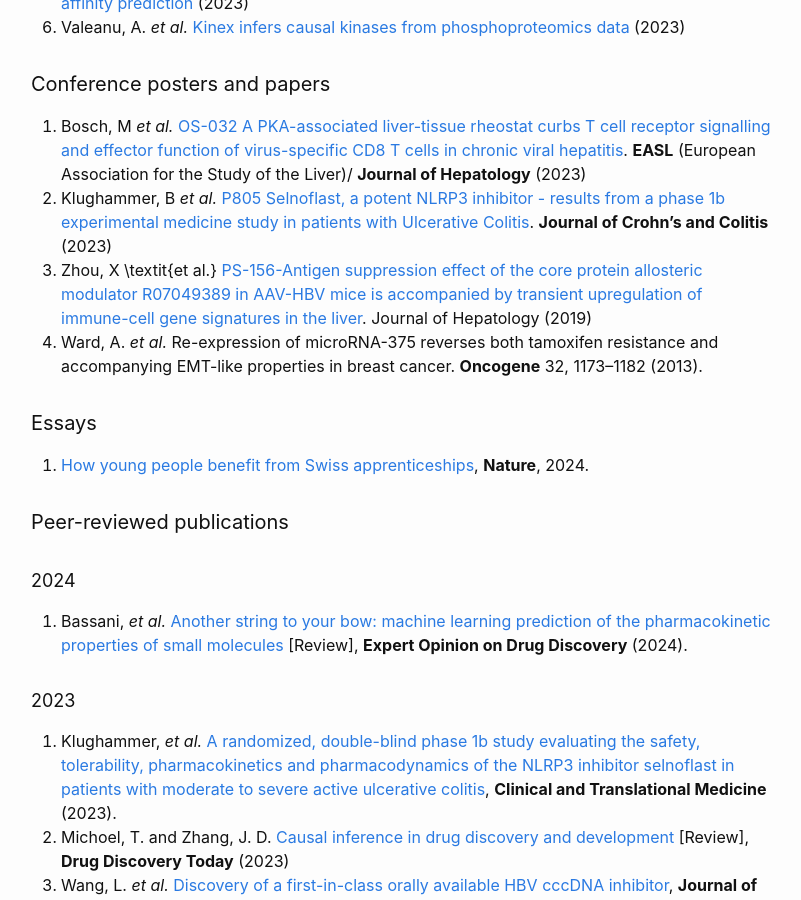
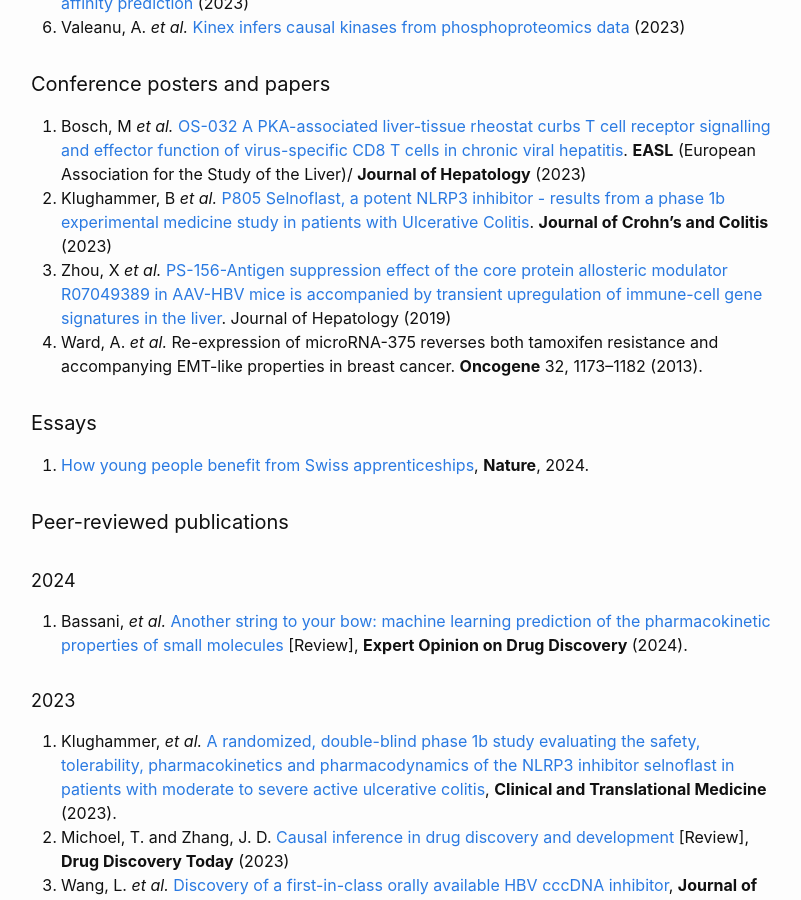
Before and after one commit to Accio/accio.github.io, a Jekyll site: the page built from _pages/publications.md, in a window 1280 px wide and 900 px high, scrolled down 764 px. Shown: the whole window, without its empty margins (239-1040 px from the left). Built offline with Jekyll 4.4.1, drawn with Linux system fonts in a browser that asks for light colours.

Commit message:
textit replaced with **

```diff
--- a/_pages/publications.md
+++ b/_pages/publications.md
@@ -39,7 +39,7 @@
 
 1. Bosch, M *et al.* [OS-032 A PKA-associated liver-tissue rheostat curbs T cell receptor signalling and effector function of virus-specific CD8 T cells in chronic viral hepatitis](https://www.easlcongress.eu/wp-content/uploads/2023/06/EASL_2023_Congress_Abstracts_version5_20June_compressed.pdf). **EASL** (European Association for the Study of the Liver)/ **Journal of Hepatology** (2023)
 2. Klughammer, B *et al.* [P805 Selnoflast, a potent NLRP3 inhibitor - results from a phase 1b experimental medicine study in patients with Ulcerative Colitis](https://academic.oup.com/ecco-jcc/article/17/Supplement_1/i938/7010202). **Journal of Crohn's and Colitis** (2023)
-3. Zhou, X \textit{et al.} [PS-156-Antigen suppression effect of the core protein allosteric modulator R07049389 in AAV-HBV mice is accompanied by transient upregulation of immune-cell gene signatures in the liver](https://doi.org/10.1016/S0618-8278\(19\)30174-4). Journal of Hepatology (2019)
+3. Zhou, X *et al.* [PS-156-Antigen suppression effect of the core protein allosteric modulator R07049389 in AAV-HBV mice is accompanied by transient upregulation of immune-cell gene signatures in the liver](https://doi.org/10.1016/S0618-8278\(19\)30174-4). Journal of Hepatology (2019)
 4. Ward, A. *et al.* Re-expression of microRNA-375 reverses both tamoxifen resistance and accompanying EMT-like properties in breast cancer. **Oncogene** 32, 1173--1182 (2013).
 
 #### Essays
```
